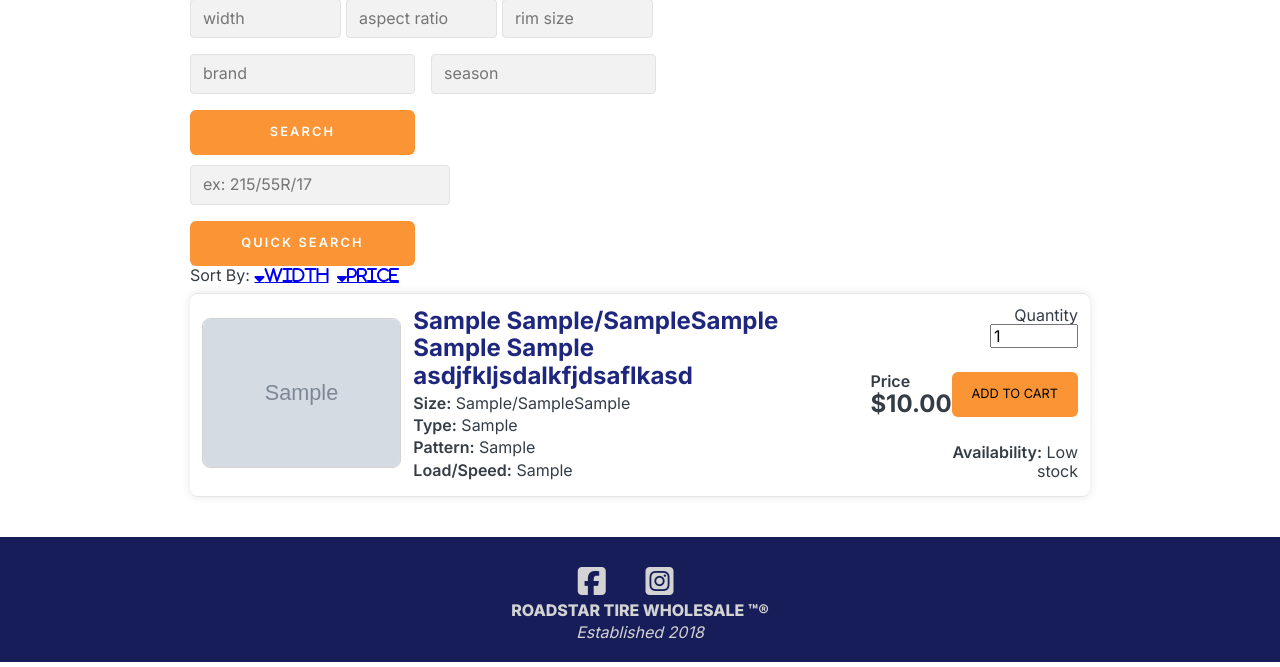
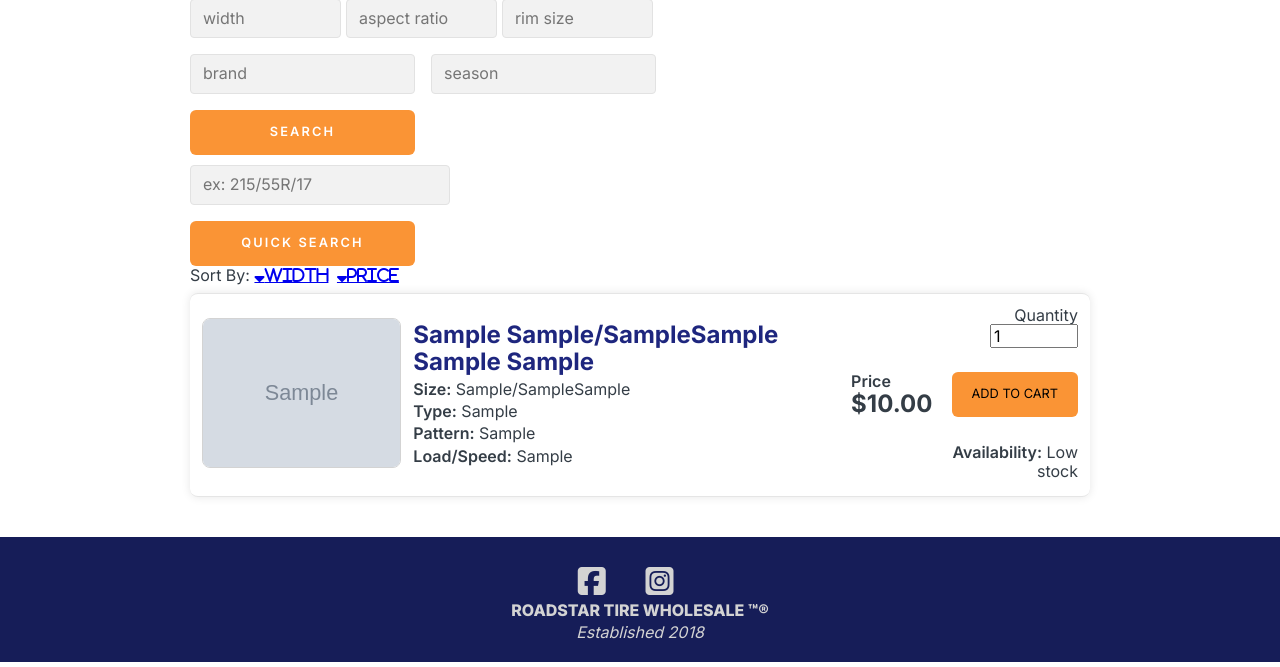
Before and after one commit to zsiskos/roadstartire, a Django app: template main_app/templates/tire_list.html in a window 1280 px wide. Shown: the part 133-800 px from the top of the page. Run offline with Django 3.2, Linux system fonts and the light colour scheme; tables that the repository leaves empty hold one stand-in row (values such as "Sample post"); the template is opened without the code that fills it: values that come from a table or form of the project are taken from there, most other values are stand-ins (such as "Sample title", 1, 10 or a date in 2020); grey boxes marked "Sample" are stand-in pictures; some libraries are stand-ins or nearby versions.

Commit message:
Remove uneeded text

```diff
--- a/main_app/templates/tire_list.html
+++ b/main_app/templates/tire_list.html
@@ -96,7 +96,7 @@
           <img src='{{tire.image}}' alt='tire image' style="border: 1px solid lightgray; margin-right: .75rem; height: 150px; border-radius: 8px;"/>
         </div>
         <div class="item-tire">
-          <a class="tire-btn" href="{% url 'tire_detail' tire.id %}"><h2>{{ tire.get_name }} asdjfkljsdalkfjdsaflkasd</h2></a>
+          <a class="tire-btn" href="{% url 'tire_detail' tire.id %}"><h2>{{ tire.get_name }}</h2></a>
           <p><span class="cart-label">Size:</span> {{tire.width}}/{{tire.aspect_ratio}}{{tire.rim_size}}</p>
           <p><span class="cart-label">Type:</span> {{tire.season}}</p>
           <p><span class="cart-label">Pattern:</span> {{tire.pattern}}</p>
```
